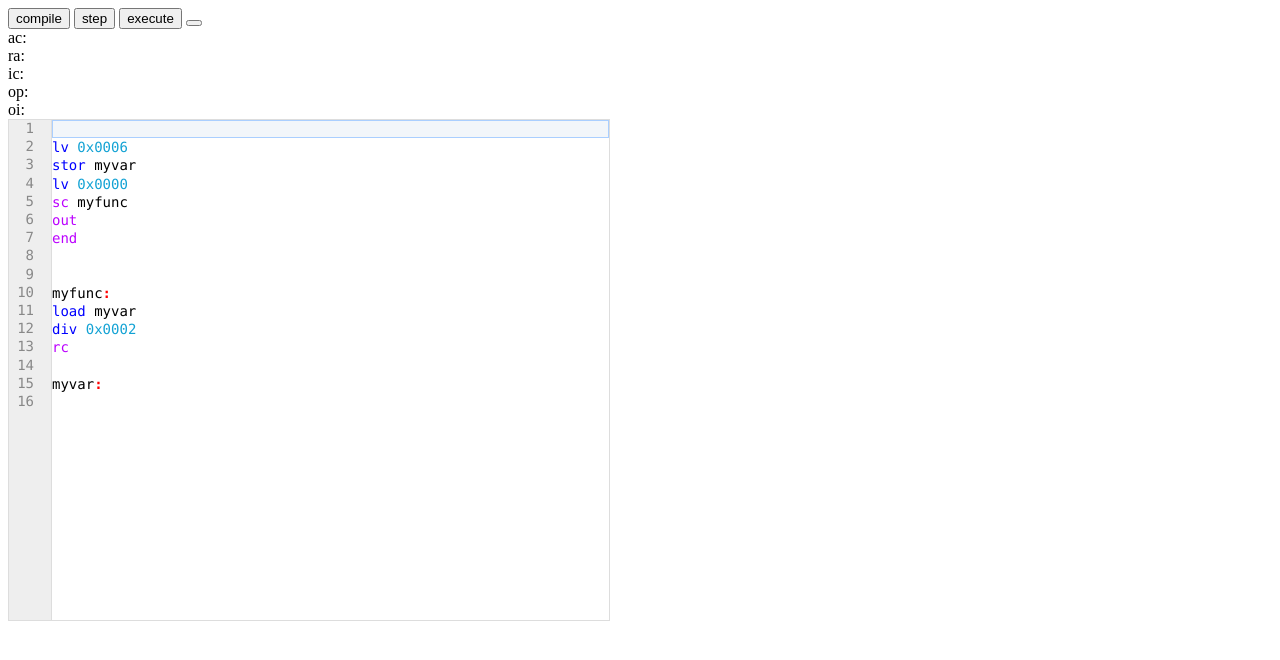
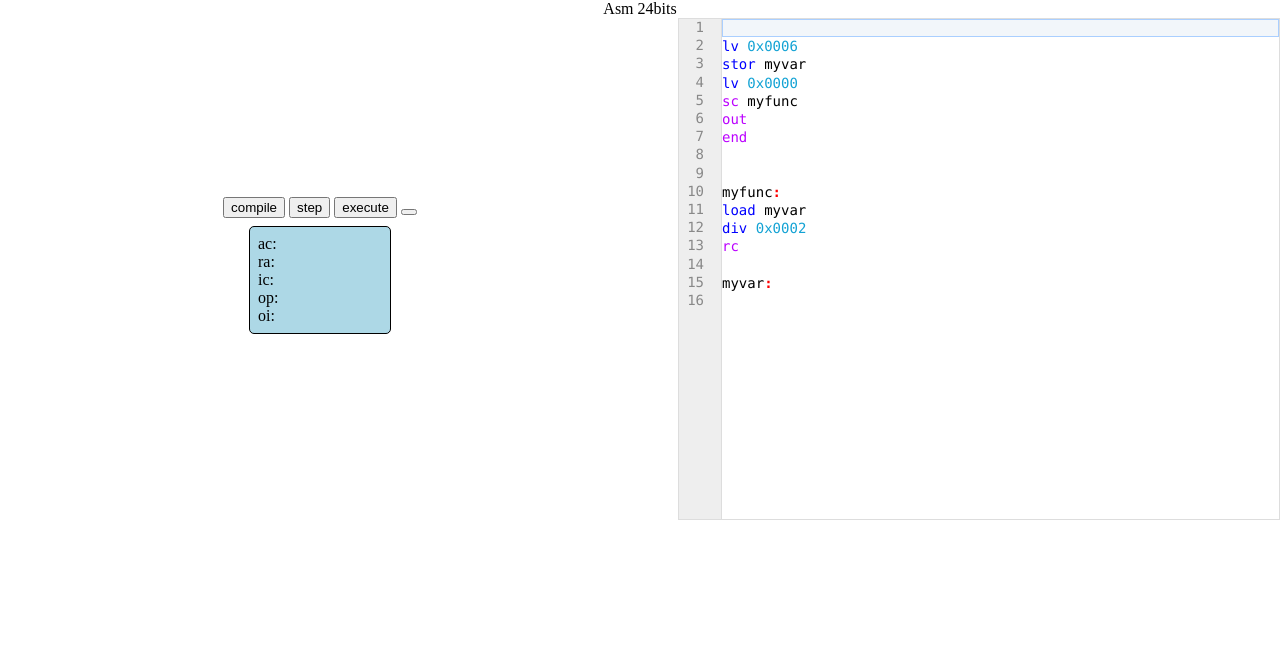
Before and after one commit to gzsig/Asm, a plain HTML site: page index.html in a window 1280 px wide. Drawn offline with Linux system fonts and the light colour scheme.

Commit message:
added exercicios txt and ajusted page layout

```diff
--- a/css/style.css
+++ b/css/style.css
@@ -1,3 +1,41 @@
+body {
+  margin: 0;
+}
+
+nav {
+  text-align: center
+}
+
+#codeEditor {
+  position: relative;
+}
+
+.box {
+  border: solid 1px #000;
+  border-radius: 5px;
+  padding: 8px;
+}
+
 .hide-element {
-  display: none;
+  /* display: none; */
+  visibility: hidden;
 }
+
+.register {
+  background-color: #add8e6;
+  width: 124px;
+  margin: 8px;
+}
+
+.resgister-and-btns {
+  display: flex;
+  flex-direction: column;
+  justify-content: center;
+  align-items: center;
+  width: 50%;
+}
+
+.wrapper {
+  display: flex;
+  justify-content: space-between;
+}
--- a/index.html
+++ b/index.html
@@ -9,8 +9,8 @@
 	<link rel="stylesheet" href="./css/codemirror.css" />
 	<link rel="stylesheet" href="./css/style.css" />
 	<script type="text/javascript" charset="utf-8" src="./js/codemirror.js"></script>
+	<script type="text/javascript" charset="utf-8" src="./js/active-line.js"></script>
 	<script type="text/javascript" charset="utf-8" src="./js/asm.js"></script>
-	<script type="text/javascript" charset="utf-8" src="./js/active-line.js"></script>
 
 	<style type="text/css">
 		#codeEditor {
@@ -21,17 +21,25 @@
 </head>
 
 <body>
+	<nav>Asm 24bits</nav>
+	<div class="wrapper">
+		<div class="resgister-and-btns">
+			<div>
 			<button onclick="compile()">compile</button>
 			<button onclick="step()">step</button>
 			<button onclick="execute()">execute</button>
 			<button onclick="toggleEditor()"></button>
+		</div>
+			<div class="register box">
 				<div> ac: <span id="ac"></span></div>
 				<div> ra: <span id="ra"></span></div>
 				<div> ic: <span id="ic"></span></div>
 				<!-- <div> ir: <span id="ir"></span></div> -->
 				<div> op: <span id="op"></span></div>
 				<div> oi: <span id="oi"></span></div>
-	<textarea id="codeEditor" spellcheck="false" style="width: 600px; height: 500px;">
+			</div>
+		</div>
+	<textarea id="codeEditor" spellcheck="false">
 
 lv 0x0006
 stor myvar
@@ -48,6 +56,7 @@ rc
 
 myvar:
 	</textarea>
+</div>
 	<script type="text/javascript" src="./js/setup.js"></script>
 	<script type="text/javascript" src="./js/compiler.js"></script>
 	<script type="text/javascript" src="./js/instructions.js"></script>
--- a/js/compiler.js
+++ b/js/compiler.js
@@ -11,7 +11,7 @@ var registers = {
   ic: 0,
   ra: 0,
   ir: 0,
-  op: 0,
+  op: "",
   oi: 0,
   end: false,
   stack: [],
@@ -19,7 +19,7 @@ var registers = {
     registers.ic = 0;
     registers.ra = 0;
     registers.ir = 0;
-    registers.op = 0;
+    registers.op = "";
     registers.oi = 0;
     registers.ac = 0;
     registers.end = false;
@@ -160,12 +160,12 @@ function execute() {
 }
 
 function renderRegister() {
-  document.getElementById("ic").innerHTML = registers.ic;
-  document.getElementById("ra").innerHTML = registers.ra;
+  document.getElementById("ic").innerHTML = format8(registers.ic);
+  document.getElementById("ra").innerHTML = format8(registers.ra);
   // document.getElementById("ir").innerHTML = registers.ir;
-  document.getElementById("op").innerHTML = registers.op;
-  document.getElementById("oi").innerHTML = registers.oi;
-  document.getElementById("ac").innerHTML = registers.ac;
+  document.getElementById("op").innerHTML = registers.op.toUpperCase();
+  document.getElementById("oi").innerHTML = format16(registers.oi);
+  document.getElementById("ac").innerHTML = format16(registers.ac);
   // registers.end = false;
   // registers.stack = [];
 }
```
Also changed, not shown: exercicios.txt (added). Lines whose indentation alone changed are shown as unchanged.
